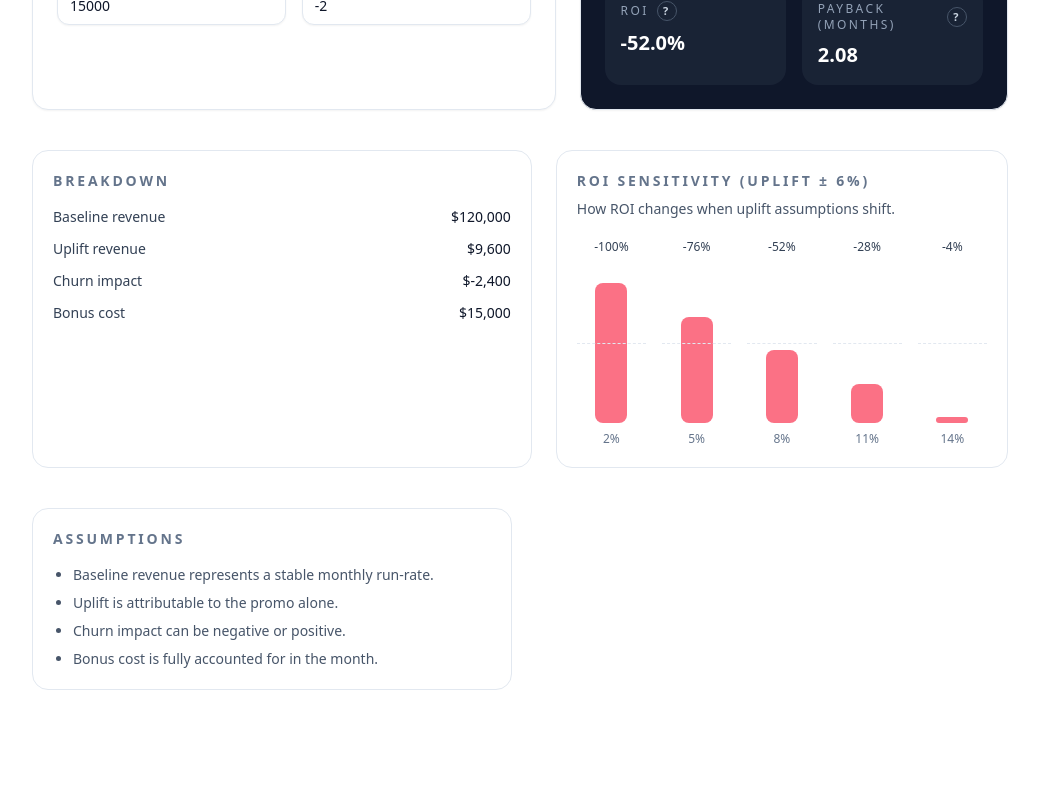
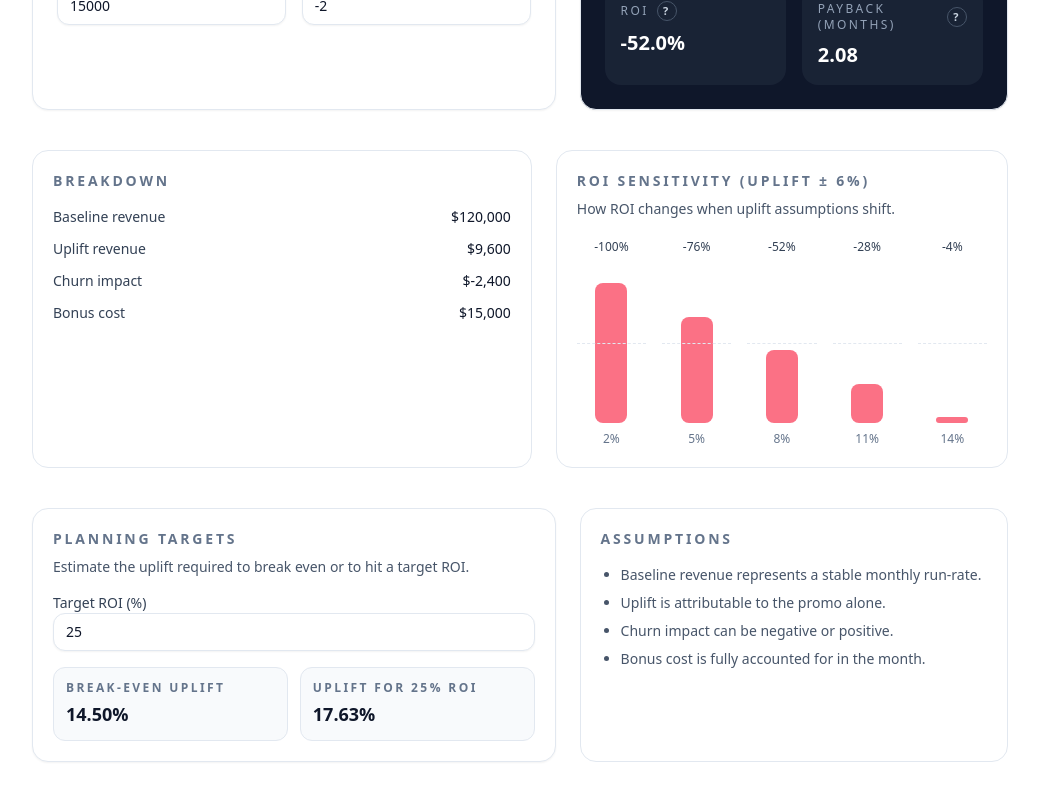
Before and after one commit to mansivachhani/promo-roi-calculator, a Next.js app: page / in a window 1280 px wide. Shown: the part 1061-1861 px from the top of the page, without its empty margins (120-1159 px from the left). Before the commit the page ends 1807 px from the top, so only its background shows below. Built offline with nearby package versions, Linux system fonts and the light colour scheme.

Commit message:
Add planning targets feature and usage guide

```diff
--- a/src/app/page.tsx
+++ b/src/app/page.tsx
@@ -56,6 +56,7 @@ function toNumber(value: string): number {
 
 export default function Home() {
   const [inputs, setInputs] = useState<Inputs>(presets[1].values);
+  const [targetRoi, setTargetRoi] = useState<string>("25");
 
   const results = useMemo(() => {
     const baselineRevenue = toNumber(inputs.baselineRevenue);
@@ -81,6 +82,29 @@ export default function Home() {
       payback
     };
   }, [inputs]);
+
+  const upliftTargets = useMemo(() => {
+    const baselineRevenue = toNumber(inputs.baselineRevenue);
+    const bonusCost = toNumber(inputs.bonusCost);
+    const churnPct = toNumber(inputs.churnPct);
+    const targetRoiPct = toNumber(targetRoi);
+
+    if (baselineRevenue <= 0) {
+      return {
+        breakEvenUplift: null as number | null,
+        targetUplift: null as number | null
+      };
+    }
+
+    const breakEvenUplift = (bonusCost * 100) / baselineRevenue - churnPct;
+    const targetUplift =
+      (bonusCost * (1 + targetRoiPct / 100) * 100) / baselineRevenue - churnPct;
+
+    return {
+      breakEvenUplift,
+      targetUplift
+    };
+  }, [inputs, targetRoi]);
 
   const sensitivity = useMemo(() => {
     const baselineRevenue = toNumber(inputs.baselineRevenue);
@@ -448,7 +472,50 @@ export default function Home() {
         </div>
       </section>
 
-      <section className="grid gap-4 sm:grid-cols-2">
+      <section className="grid gap-6 lg:grid-cols-[1.1fr_0.9fr]">
+        <div className="rounded-2xl border border-slate-200 bg-white p-5 shadow-sm">
+          <h3 className="text-sm font-semibold uppercase tracking-[0.2em] text-slate-500">
+            Planning Targets
+          </h3>
+          <p className="mt-2 text-sm text-slate-600">
+            Estimate the uplift required to break even or to hit a target ROI.
+          </p>
+          <div className="mt-4 space-y-4">
+            <label className="block space-y-2 text-sm text-slate-700">
+              Target ROI (%)
+              <input
+                type="number"
+                inputMode="decimal"
+                className="w-full rounded-xl border border-slate-200 px-3 py-2 text-sm text-slate-900 shadow-sm focus:border-slate-400 focus:outline-none"
+                value={targetRoi}
+                onChange={(event) => setTargetRoi(event.target.value)}
+              />
+            </label>
+            <div className="grid gap-3 sm:grid-cols-2">
+              <div className="rounded-xl border border-slate-200 bg-slate-50 p-3">
+                <p className="text-xs font-semibold uppercase tracking-[0.2em] text-slate-500">
+                  Break-even uplift
+                </p>
+                <p className="mt-1 text-lg font-semibold text-slate-900">
+                  {upliftTargets.breakEvenUplift === null
+                    ? "N/A"
+                    : `${upliftTargets.breakEvenUplift.toFixed(2)}%`}
+                </p>
+              </div>
+              <div className="rounded-xl border border-slate-200 bg-slate-50 p-3">
+                <p className="text-xs font-semibold uppercase tracking-[0.2em] text-slate-500">
+                  Uplift for {toNumber(targetRoi).toFixed(0)}% ROI
+                </p>
+                <p className="mt-1 text-lg font-semibold text-slate-900">
+                  {upliftTargets.targetUplift === null
+                    ? "N/A"
+                    : `${upliftTargets.targetUplift.toFixed(2)}%`}
+                </p>
+              </div>
+            </div>
+          </div>
+        </div>
+
         <div className="rounded-2xl border border-slate-200 p-5">
           <h3 className="text-sm font-semibold uppercase tracking-[0.2em] text-slate-500">
             Assumptions
```
Also changed, not shown: 1 other file (tests, documents, lock files or other folders).
